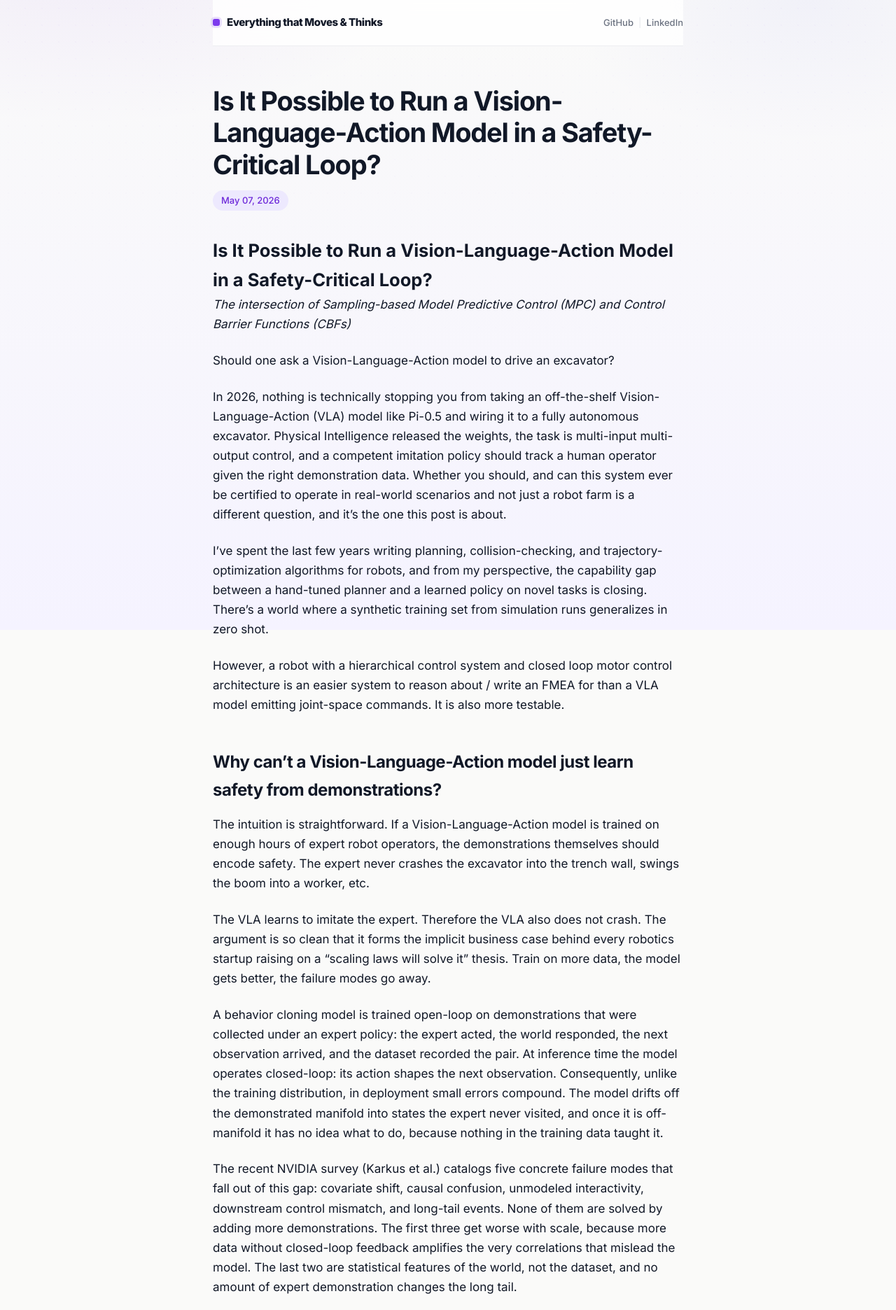
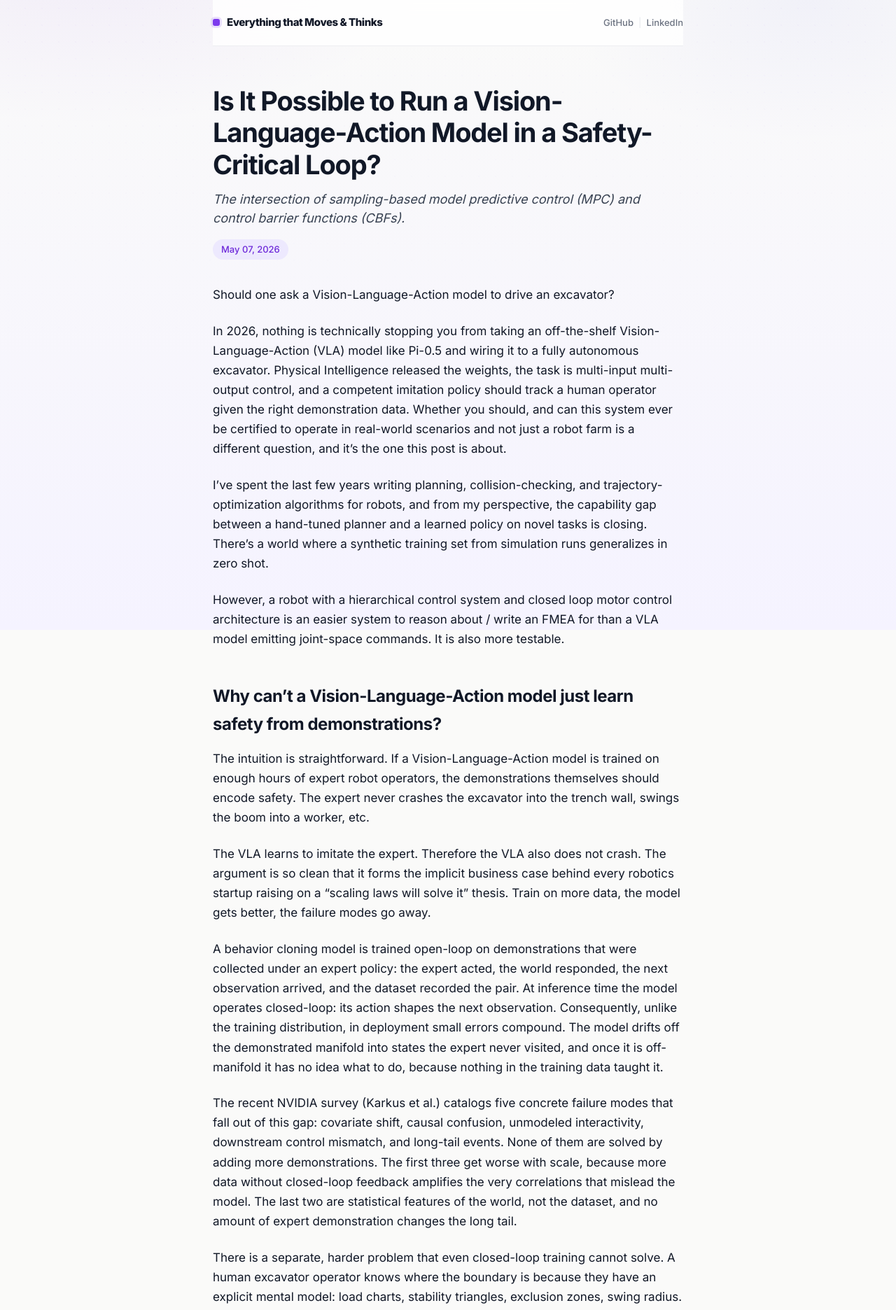
Before and after one commit to sheilsarda/robotics-blog, a Jekyll site: the page built from _posts/2026-05-07-vlas-in-safety-critical-applications.md, in a window 1280 px wide. Shown: the top 1872 px of the page at 70% size. Built offline with Jekyll 4.4.1, drawn with Linux system fonts in a browser that asks for light colours.

Commit message:
fix dual title

```diff
--- a/_layouts/post.html
+++ b/_layouts/post.html
@@ -5,6 +5,7 @@ layout: default
 <article class="post">
   <header class="post-header">
     <h1>{{ page.title }}</h1>
+    {% if page.description %}<p class="post-subtitle">{{ page.description }}</p>{% endif %}
     <time datetime="{{ page.date | date_to_xmlschema }}">{{ page.date | date: "%B %d, %Y" }}</time>
   </header>
   <div class="post-content">
--- a/_posts/2026-05-07-vlas-in-safety-critical-applications.md
+++ b/_posts/2026-05-07-vlas-in-safety-critical-applications.md
@@ -3,12 +3,8 @@ title: "Is It Possible to Run a Vision-Language-Action Model in a Safety-Critica
 short_title: "VLAs in safety-critical loops"
 date: 2026-05-07
 slug: vlas-in-safety-critical-applications
-description: "The intersection of sampling-based model predictive control and control barrier functions."
+description: "The intersection of sampling-based model predictive control (MPC) and control barrier functions (CBFs)."
 ---
-
-# Is It Possible to Run a Vision-Language-Action Model in a Safety-Critical Loop?
-
-*The intersection of Sampling-based Model Predictive Control (MPC) and Control Barrier Functions (CBFs)*
 
 Should one ask a Vision-Language-Action model to drive an excavator?
 
--- a/assets/css/style.css
+++ b/assets/css/style.css
@@ -423,6 +423,15 @@ main > section > p,
   margin-bottom: 12px;
 }
 
+.post-subtitle {
+  font-size: 18px;
+  line-height: 1.5;
+  color: var(--ink-muted);
+  font-style: italic;
+  margin-bottom: 16px;
+  max-width: 640px;
+}
+
 .post-header time {
   display: inline-block;
   font-size: 13px;
```
Also changed, not shown: _posts/2026-05-31-vlas-in-contact.md (+0 -4 lines), _posts/2026-06-03-reading-the-loop.md (+0 -4 lines).
